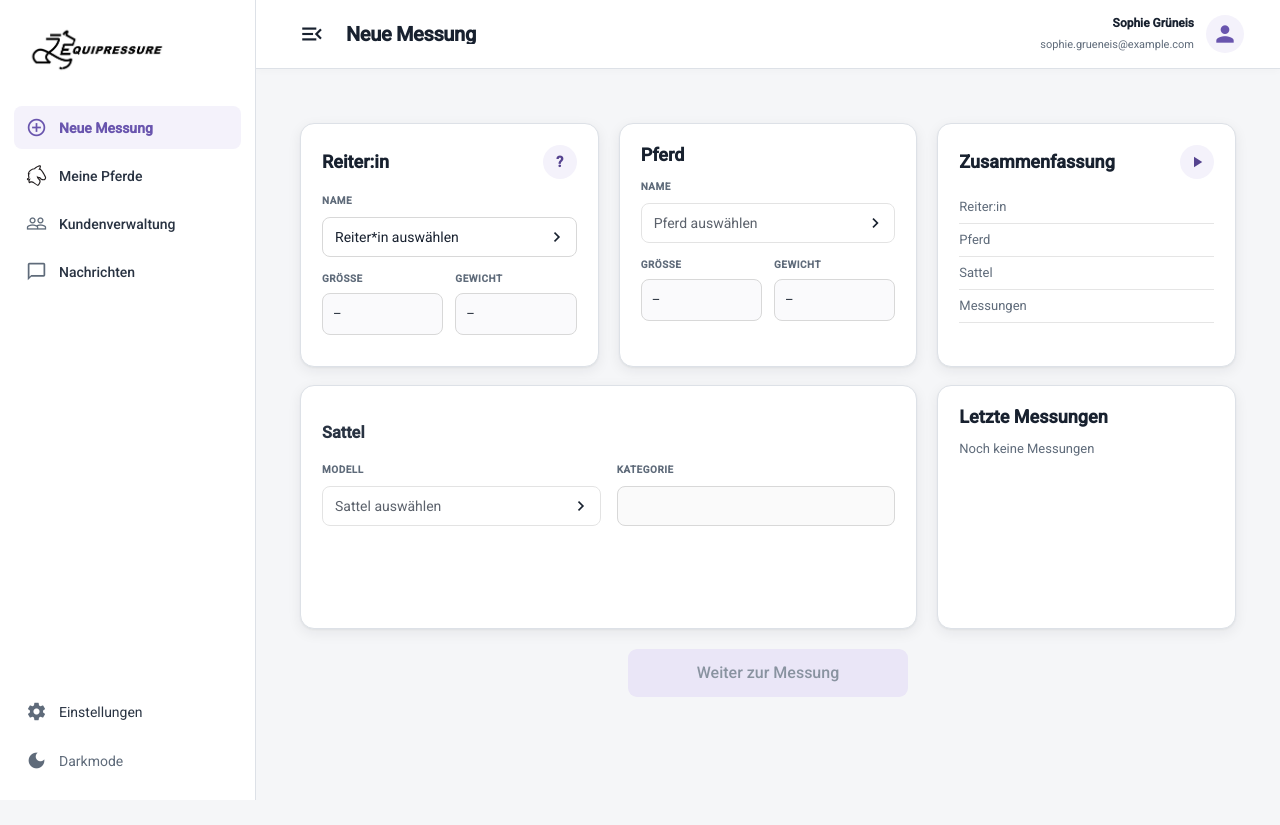
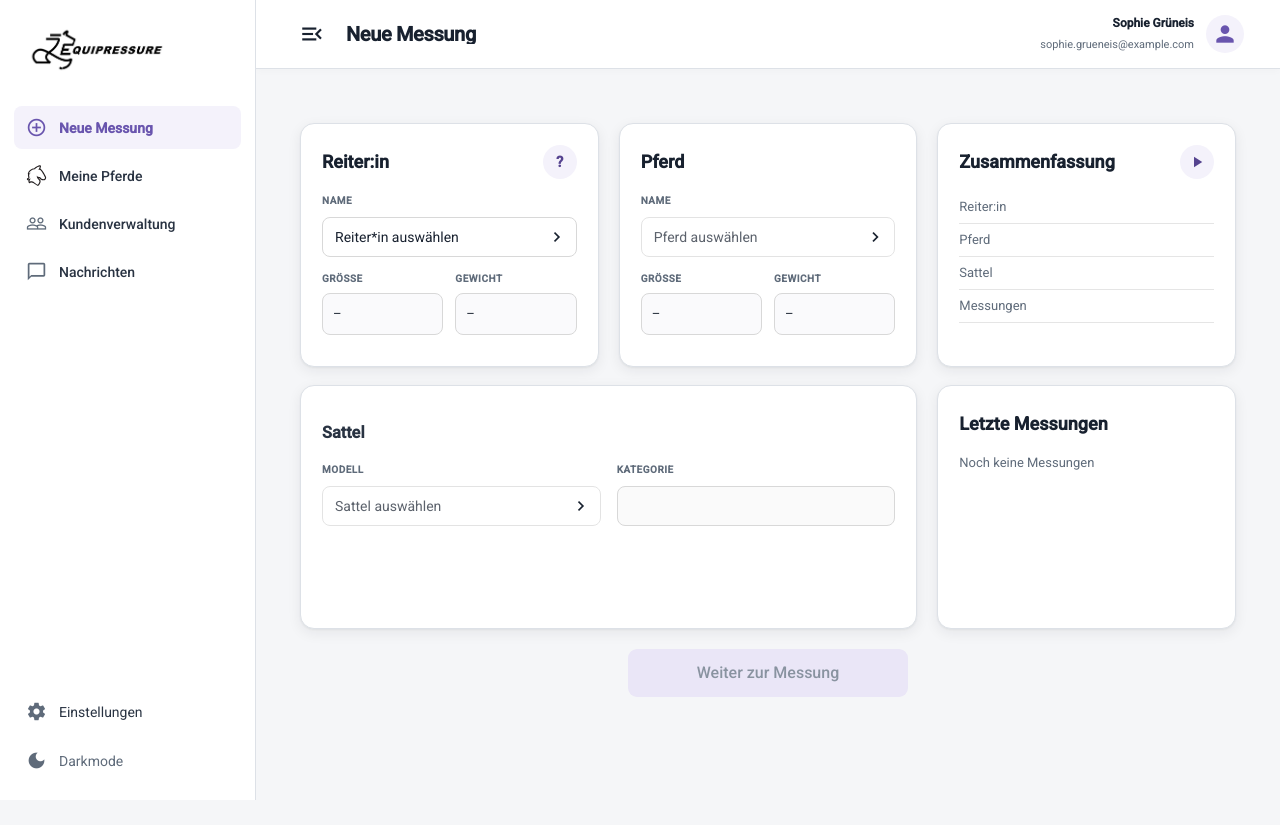
Before and after one commit to syp-equipressure/equipressure, an Angular app in the folder sattler_frontend/: page /new-measurement in a window 1280 px wide. Built offline with nearby package versions, Linux system fonts and the light colour scheme.

Commit message:
refactor: new measurement page

```diff
--- a/sattler_frontend/src/app/pages/stub/stub.page.scss
+++ b/sattler_frontend/src/app/pages/stub/stub.page.scss
@@ -91,10 +91,13 @@
 
 .card-head {
   display: flex;
+  height: 34px;
+  flex: 0 0 34px;
   align-items: center;
   justify-content: space-between;
   gap: 12px;
   margin-bottom: 12px;
+  box-sizing: border-box;
 
   h3 {
     margin: 0;
@@ -180,10 +183,6 @@
 
 .horse-card {
   padding-top: 21px;
-}
-
-.horse-card .field:first-of-type {
-  margin-top: 8px;
 }
 
 .select-input,
```
